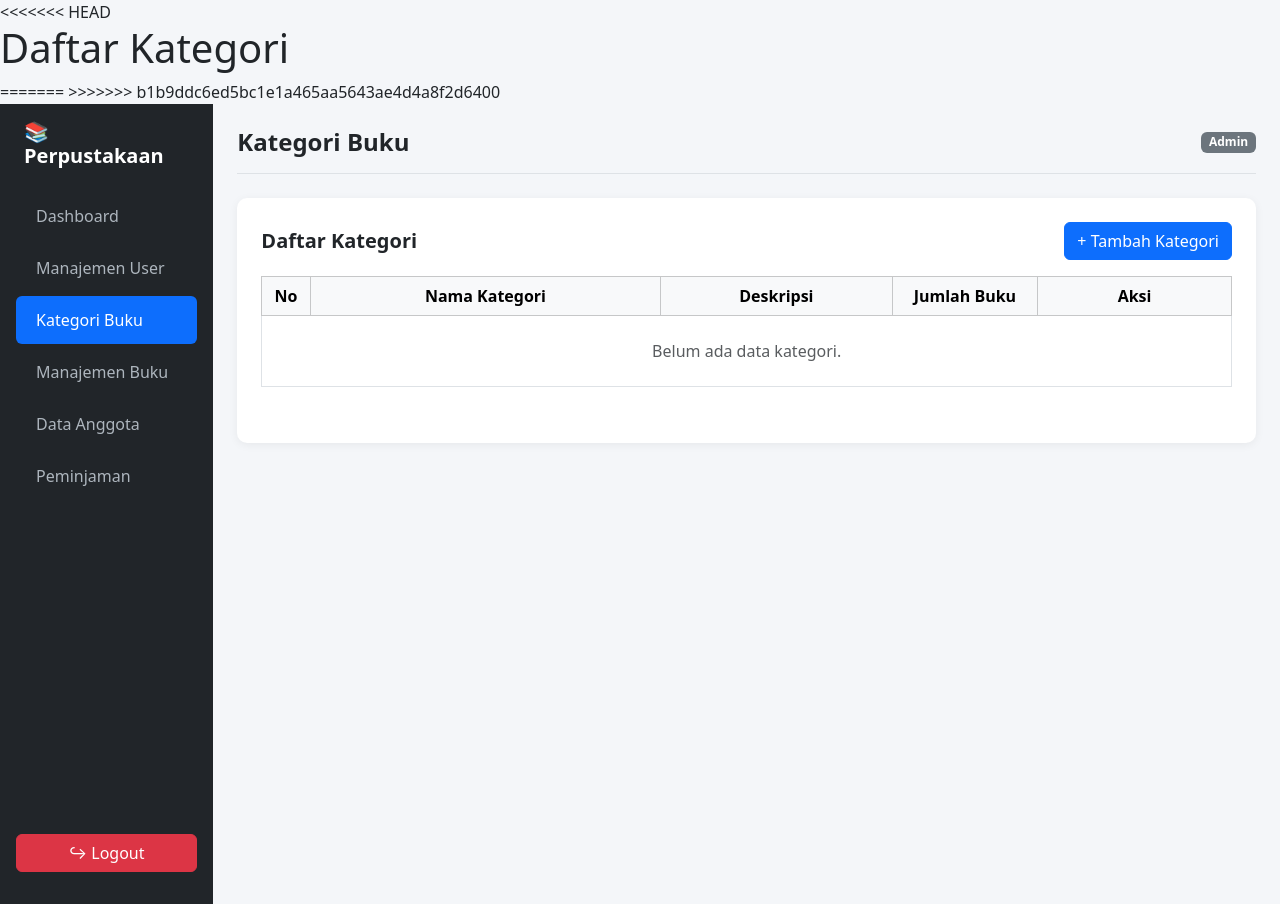
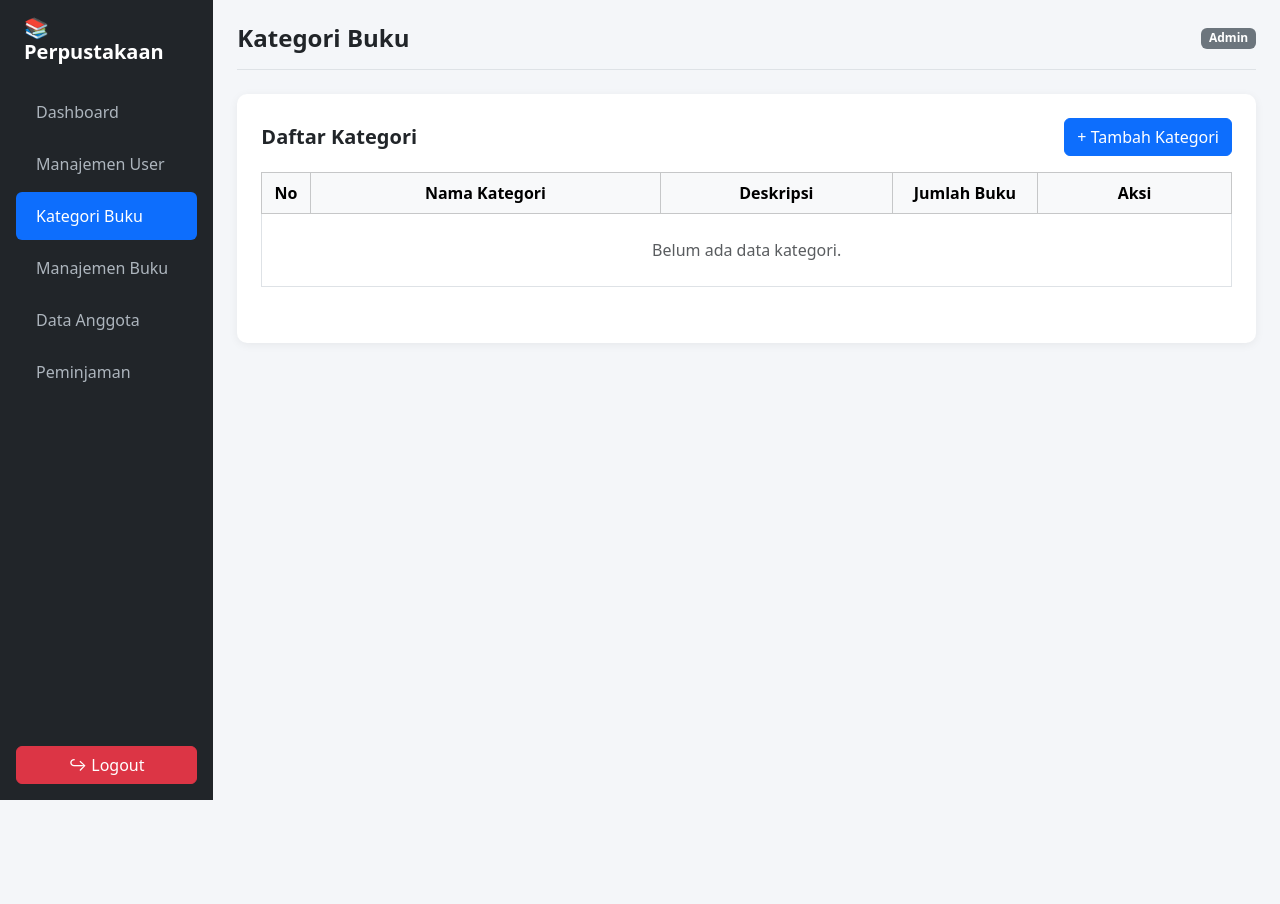
Before and after one commit to keysaavml/sistem-perpustakaan, a Laravel app: page /categories in a window 1280 px wide. After the commit the page ends 800 px from the top, so only its background shows below. Run offline with Laravel 12, Linux system fonts and the light colour scheme; a user stored in the database is signed in; data comes from the database, SQL or seed files in the repository; data that the repository does not hold is empty.

Commit message:
perbarui index categories

```diff
--- a/resources/views/categories/index.blade.php
+++ b/resources/views/categories/index.blade.php
@@ -1,9 +1,4 @@
-<<<<<<< HEAD
-
-<h1>Daftar Kategori</h1>
-=======
 @extends('layouts.app')
->>>>>>> b1b9ddc6ed5bc1e1a465aa5643ae4d4a8f2d6400
 
 @section('title', 'Kategori Buku')
 
```
